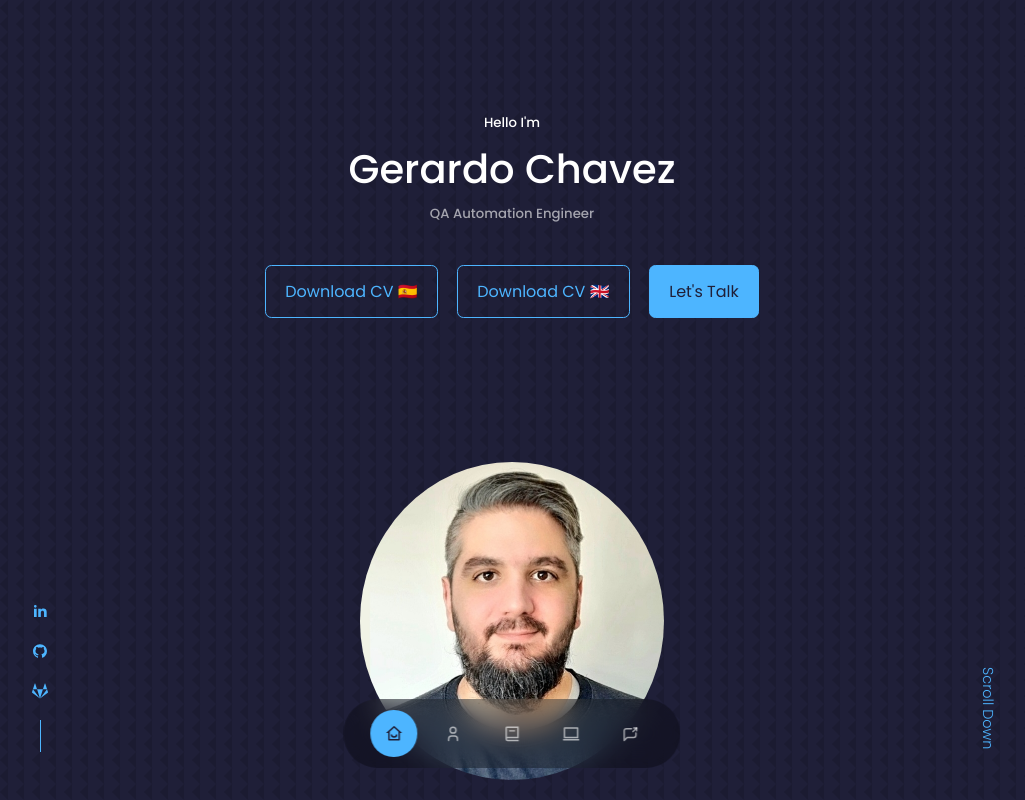
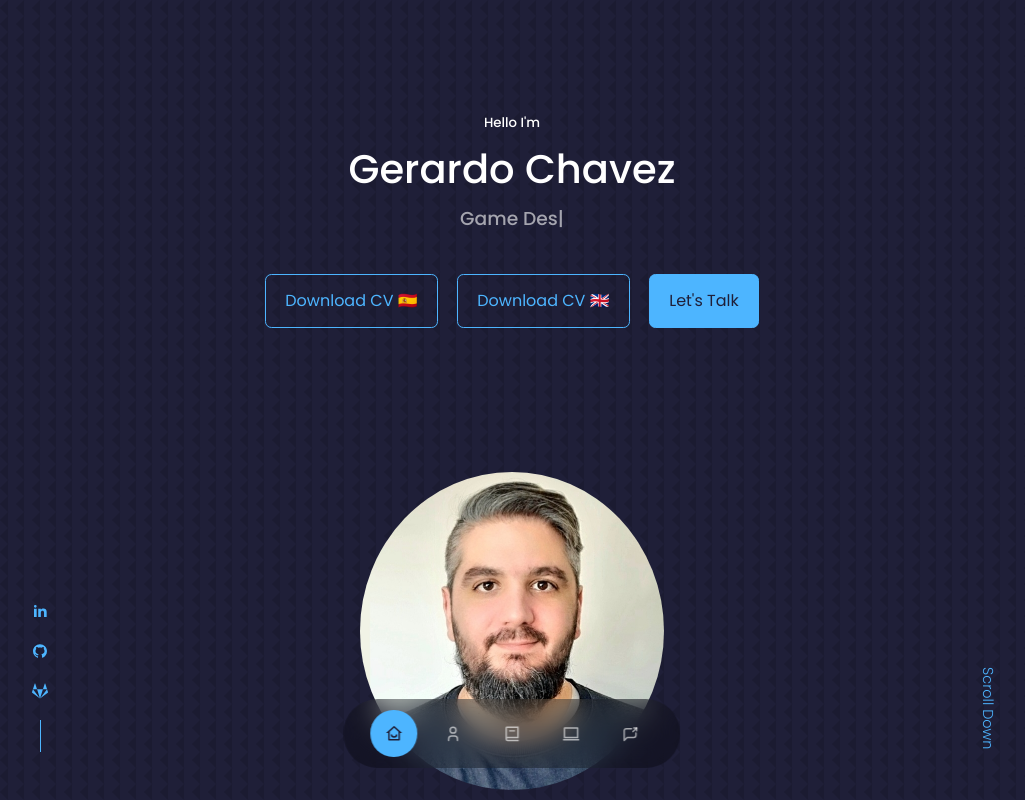
Before and after one commit to ijchavez/react-portfolio-website, a React (Create React App) app: page / in a window 1280 px wide. Shown: the top 800 px of the page, without its empty margins (128-1153 px from the left). Built offline with nearby package versions, Linux system fonts and the light colour scheme.

Commit message:
Typed
Typed aggregate

```diff
--- a/package.json
+++ b/package.json
@@ -17,6 +17,7 @@
     "react-icons": "^4.4.0",
     "react-scripts": "^5.0.1",
     "swiper": "^8.3.2",
+    "typed.js": "^2.0.12",
     "web-vitals": "^2.1.4"
   },
   "scripts": {
--- a/src/assets/components/main/Header.jsx
+++ b/src/assets/components/main/Header.jsx
@@ -3,6 +3,7 @@ import React from 'react'
 import CTA from '../../components/support/modules/CTA'
 import ME from '../../images/me.jpg'
 import HeaderSocials from '../../components/support/modules/HeaderSocials'
+import TypedReact from '../../components/support/modules/TypedReact'
 
 import '../../styles/header.css'
 
@@ -12,7 +13,7 @@ const Header = () => {
       <div className="container header__container">
         <h5>Hello I'm</h5>
         <h1>Gerardo Chavez</h1>
-        <h5 className='text-light'>QA Automation Engineer</h5>
+        <TypedReact/>
 
         <CTA />
         <HeaderSocials />
--- /dev/null
+++ b/src/assets/components/support/data/JobsForTypedData.js
@@ -0,0 +1,7 @@
+const jobsForTyped = [
+    'QA Automation Engineer',
+    'Game Designer',
+    'DevOps Enthusiast'
+  ]
+
+export default jobsForTyped;
--- /dev/null
+++ b/src/assets/components/support/modules/TypedReact.jsx
@@ -0,0 +1,37 @@
+import React from 'react'
+import Typed from 'typed.js'
+
+import data from '../data/JobsForTypedData'
+
+const TypedReact = () => {
+	const el = React.useRef(null);
+	const typed = React.useRef(null);
+
+  React.useEffect(() => {
+    const options = {
+    	strings: data,
+      typeSpeed: 100,
+      backSpeed: 80,
+      loop: true,
+
+    };
+
+    typed.current = new Typed(el.current, options);
+
+    return () => {
+      typed.current.destroy();
+
+    }
+  }, [])
+
+  return (
+      <h3 className='text-light'>
+          <span style={{ whiteSpace: 'pre' }} ref={el} />
+
+      </h3>
+
+
+  );
+}
+
+export default TypedReact
--- a/src/index.js
+++ b/src/index.js
@@ -1,4 +1,5 @@
 import ReactDOM from 'react-dom'
+import React from 'react'
 
 import App from './App.jsx'
 import './assets/styles/index.css'
```
Also changed, not shown: 2 other files (tests, documents, lock files or other folders).
